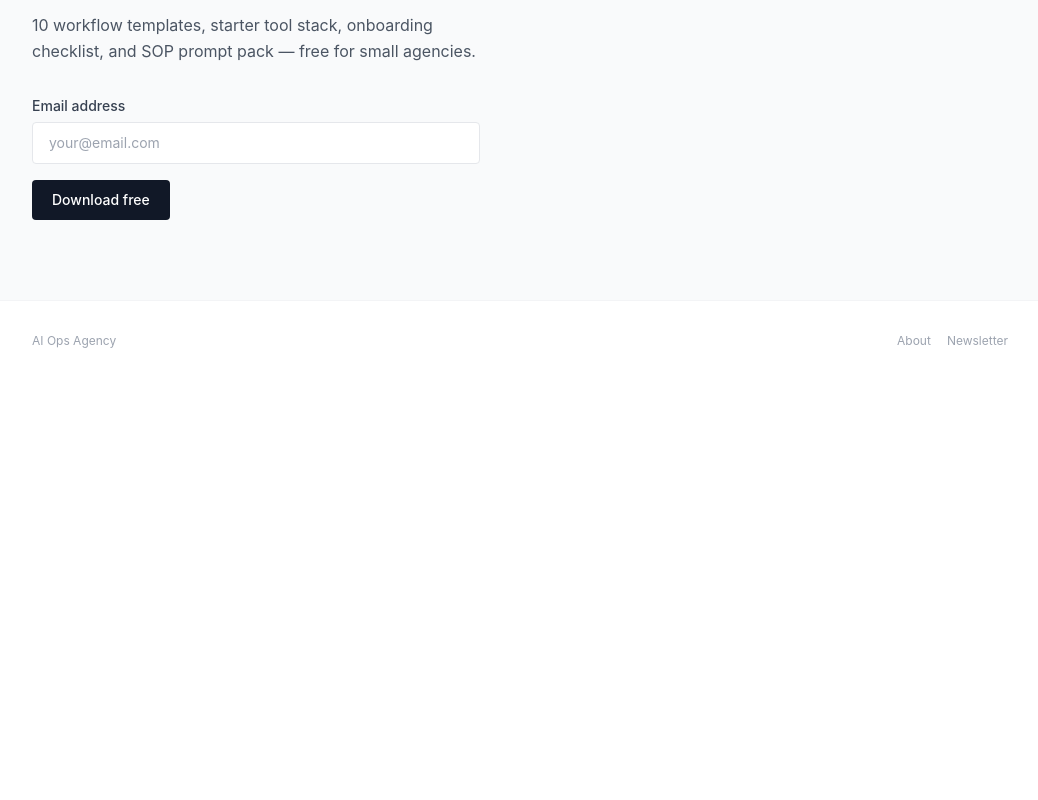
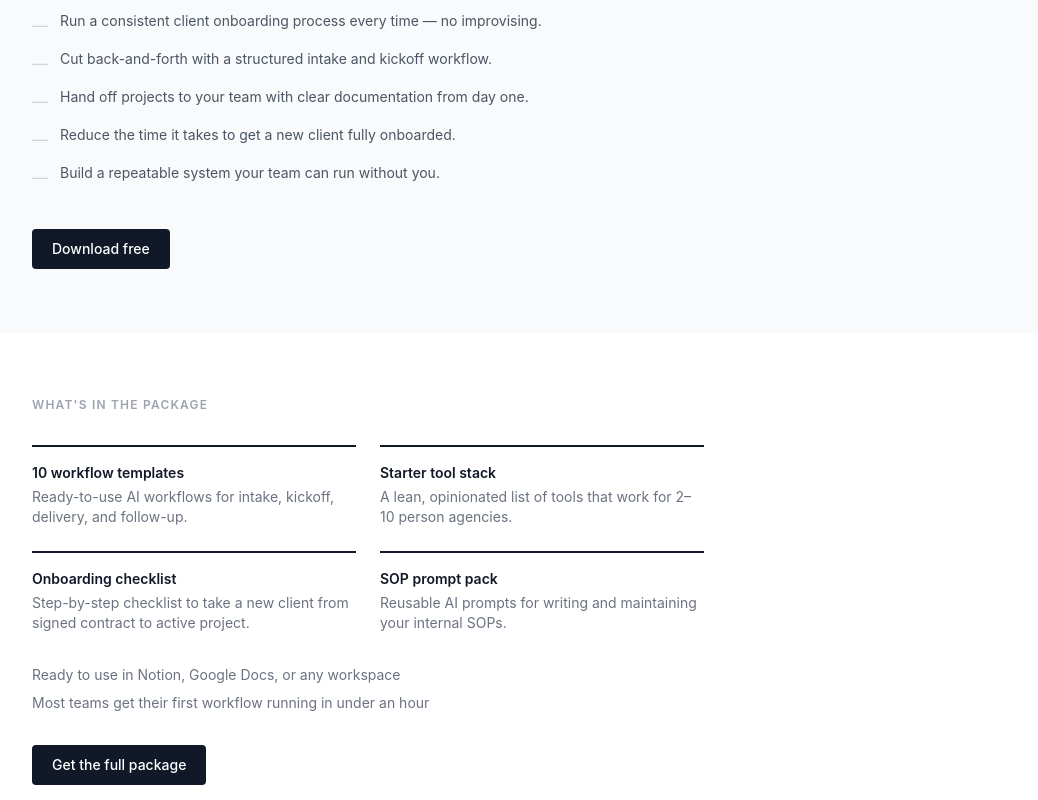
Before and after one commit to veramey/my-website, a Next.js app: page /templates/client-onboarding-ai-checklist in a window 1280 px wide. Shown: the part 2340-3140 px from the top of the page, without its empty margins (120-1158 px from the left). Before the commit the page ends 2721 px from the top, so only its background shows below. Built offline with nearby package versions, Linux system fonts and the light colour scheme; no server answers.

Commit message:
feat: implement issue #150
Implemented by AI Teammate via Claude Code.
Closes #150

```diff
--- a/src/pages/templates/client-onboarding-ai-checklist.tsx
+++ b/src/pages/templates/client-onboarding-ai-checklist.tsx
@@ -7,6 +7,21 @@ const TELEGRAM_BOT_TOKEN = process.env.NEXT_PUBLIC_TELEGRAM_BOT_TOKEN
 const TELEGRAM_CHAT_ID = process.env.NEXT_PUBLIC_TELEGRAM_CHAT_ID
 
 const whatIsInside = [
+  { title: '10 workflow templates', description: 'Ready-to-use AI workflows for intake, kickoff, delivery, and follow-up.' },
+  { title: 'Starter tool stack', description: 'A lean, opinionated list of tools that work for 2–10 person agencies.' },
+  { title: 'Onboarding checklist', description: 'Step-by-step checklist to take a new client from signed contract to active project.' },
+  { title: 'SOP prompt pack', description: 'Reusable AI prompts for writing and maintaining your internal SOPs.' },
+]
+
+const expectedOutcomes = [
+  'Run a consistent client onboarding process every time — no improvising.',
+  'Cut back-and-forth with a structured intake and kickoff workflow.',
+  'Hand off projects to your team with clear documentation from day one.',
+  'Reduce the time it takes to get a new client fully onboarded.',
+  'Build a repeatable system your team can run without you.',
+]
+
+const assetItems = [
   { title: '10 workflow templates', description: 'Ready-to-use AI workflows for intake, kickoff, delivery, and follow-up.' },
   { title: 'Starter tool stack', description: 'A lean, opinionated list of tools that work for 2–10 person agencies.' },
   { title: 'Onboarding checklist', description: 'Step-by-step checklist to take a new client from signed contract to active project.' },
@@ -137,8 +152,53 @@ export default function ClientOnboardingAiChecklist() {
           </div>
         </section>
 
-        {/* Section 6 — Download CTA */}
+        {/* Block 6 — Expected Outcomes */}
         <section className="border-t border-gray-100 bg-gray-50">
+          <div className="max-w-5xl mx-auto px-6 py-16">
+            <p className="text-xs font-semibold text-gray-400 uppercase tracking-widest mb-8">Expected Outcomes</p>
+            <h2 className="text-lg font-semibold text-gray-900 mb-6">After using this kit, you should be able to:</h2>
+            <ul className="space-y-3 max-w-xl mb-10">
+              {expectedOutcomes.map((outcome) => (
+                <li key={outcome} className="flex items-start gap-3">
+                  <span className="text-gray-300 mt-0.5 shrink-0">—</span>
+                  <span className="text-sm text-gray-600">{outcome}</span>
+                </li>
+              ))}
+            </ul>
+            <a
+              href="#download-form"
+              className="px-5 py-2.5 bg-gray-900 text-white text-sm font-medium rounded hover:bg-gray-700 transition-colors self-start inline-block"
+            >
+              Download free
+            </a>
+          </div>
+        </section>
+
+        {/* Block 7 — Asset Preview */}
+        <section>
+          <div className="max-w-5xl mx-auto px-6 py-16">
+            <p className="text-xs font-semibold text-gray-400 uppercase tracking-widest mb-8">What&apos;s in the package</p>
+            <div className="grid md:grid-cols-2 gap-6 max-w-2xl mb-8">
+              {assetItems.map((item) => (
+                <div key={item.title} className="border-t-2 border-gray-900 pt-4">
+                  <p className="text-sm font-semibold text-gray-900">{item.title}</p>
+                  <p className="mt-1 text-sm text-gray-500">{item.description}</p>
+                </div>
+              ))}
+            </div>
+            <p className="text-sm text-gray-500 mb-2">Ready to use in Notion, Google Docs, or any workspace</p>
+            <p className="text-sm text-gray-500 mb-8">Most teams get their first workflow running in under an hour</p>
+            <a
+              href="#download-form"
+              className="px-5 py-2.5 bg-gray-900 text-white text-sm font-medium rounded hover:bg-gray-700 transition-colors self-start inline-block"
+            >
+              Get the full package
+            </a>
+          </div>
+        </section>
+
+        {/* Section 8 — Download CTA */}
+        <section id="download-form" className="border-t border-gray-100 bg-gray-50">
           <div className="max-w-5xl mx-auto px-6 py-20">
             <div className="max-w-md">
               <p className="text-xs font-semibold text-gray-400 uppercase tracking-widest mb-4">Free Download</p>
```
Also changed, not shown: 1 other file (tests, documents, lock files or other folders).
